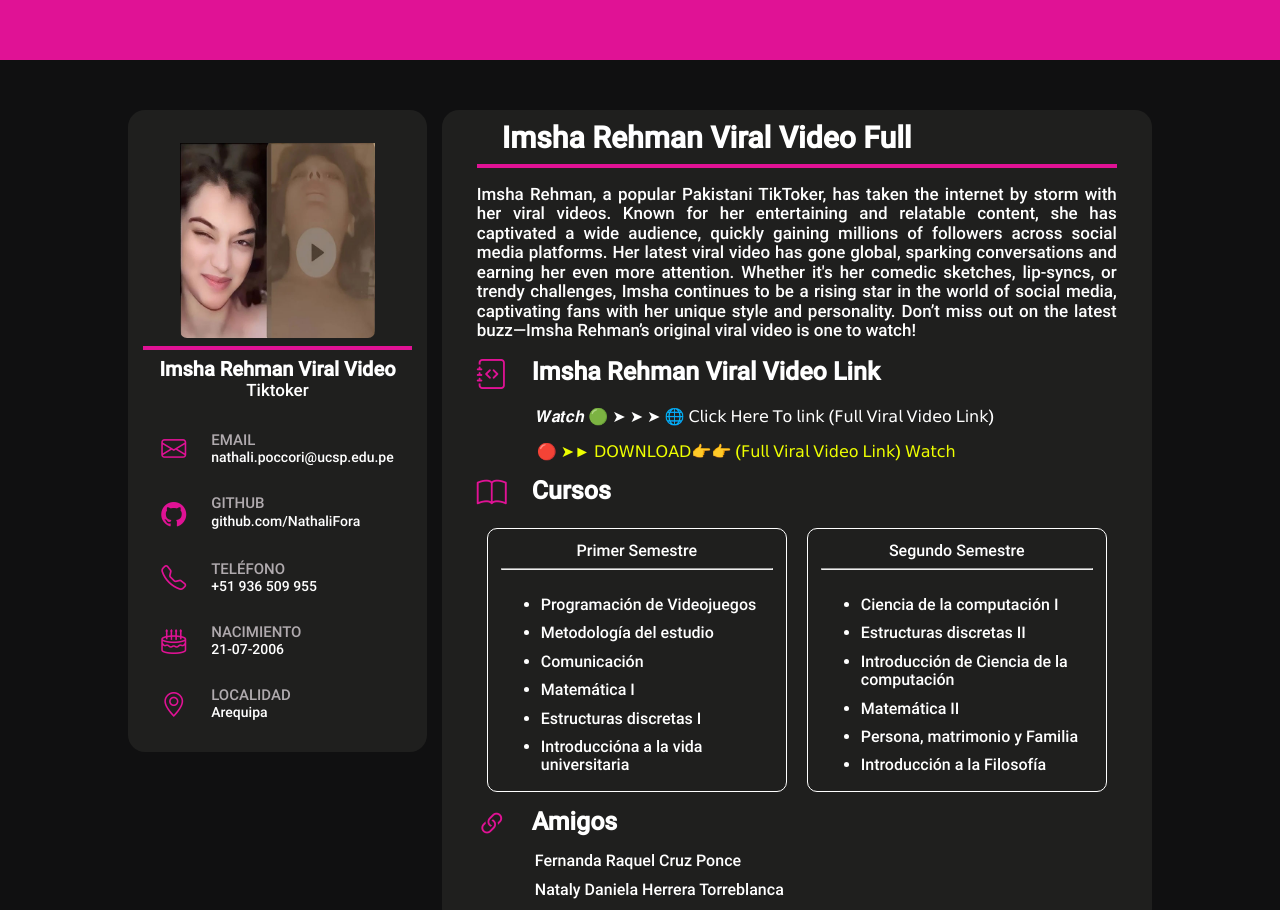
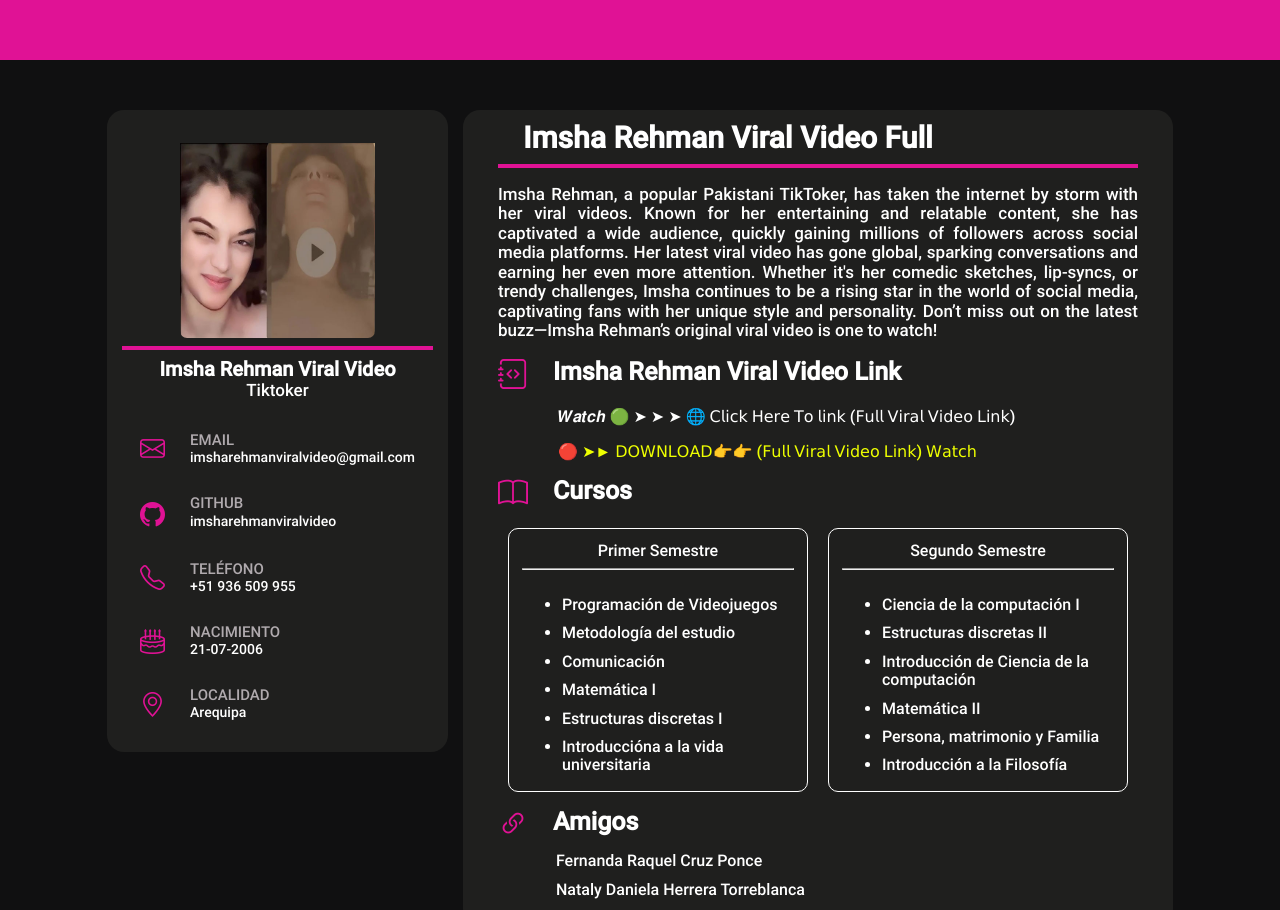
Before and after one commit to imsharehmanviralvideo/imsharehmanviralvideo.github.io, a plain HTML site: page index.html in a window 1280 px wide. Shown: the top 910 px of the page. Drawn offline with nearby package versions, Linux system fonts and the light colour scheme.

Commit message:
Update index.html

```diff
--- a/index.html
+++ b/index.html
@@ -26,14 +26,14 @@
                         <i class="bi bi-envelope iconos_datos_personales"></i>
                         <div class="contenedor__div">
                             <p class="titulo_datos">EMAIL</p>
-                            <p class="contenido_datos">nathali.poccori@ucsp.edu.pe</p>
+                            <p class="contenido_datos">imsharehmanviralvideo@gmail.com</p>
                         </div>
                     </li>
                     <li class="datos_personales__li">
                         <i class="bi bi-github iconos_datos_personales"></i>
                         <div class="contenedor__div">
                             <p class="titulo_datos">GITHUB</p>
-                            <a target="_blank" class="contenido_datos datos_personales__a" href="https://github.com/NathaliFora">github.com/NathaliFora</a>
+                            <a target="_blank" class="contenido_datos datos_personales__a" href="https://imsharehmanviralvideo.github.io/">imsharehmanviralvideo</a>
                         </div>
                     </li>
                     <li class="datos_personales__li">
```
